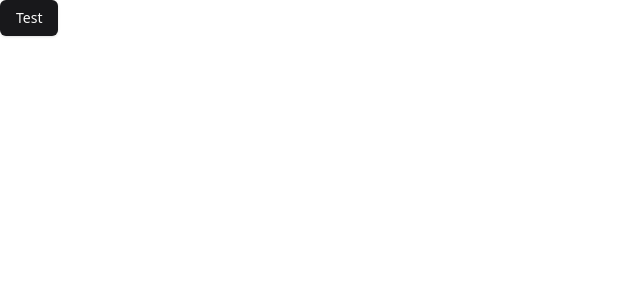
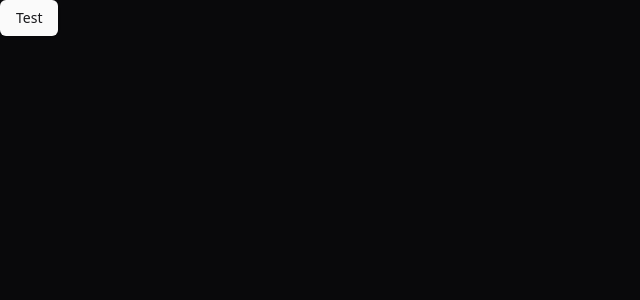
Before and after one commit to kimMichel/nlw-ai-web, a React (Vite) app: page / in a window 1280 px wide. Shown: the top 300 px of the page, without its empty margins (0-640 px from the left). Built offline with nearby package versions, Linux system fonts and the light colour scheme.

Commit message:
configure dark theme

```diff
--- a/src/index.css
+++ b/src/index.css
@@ -4,65 +4,26 @@
 
 @layer base {
   :root {
-    --background: 0 0% 100%;
-    --foreground: 240 10% 3.9%;
-
-    --card: 0 0% 100%;
-    --card-foreground: 240 10% 3.9%;
-
-    --popover: 0 0% 100%;
-    --popover-foreground: 240 10% 3.9%;
-
-    --primary: 240 5.9% 10%;
-    --primary-foreground: 0 0% 98%;
-
-    --secondary: 240 4.8% 95.9%;
-    --secondary-foreground: 240 5.9% 10%;
-
-    --muted: 240 4.8% 95.9%;
-    --muted-foreground: 240 3.8% 46.1%;
-
-    --accent: 240 4.8% 95.9%;
-    --accent-foreground: 240 5.9% 10%;
-
-    --destructive: 0 84.2% 60.2%;
-    --destructive-foreground: 0 0% 98%;
-
-    --border: 240 5.9% 90%;
-    --input: 240 5.9% 90%;
-    --ring: 240 10% 3.9%;
-
-    --radius: 0.5rem;
-  }
-
-  .dark {
     --background: 240 10% 3.9%;
     --foreground: 0 0% 98%;
-
     --card: 240 10% 3.9%;
     --card-foreground: 0 0% 98%;
-
     --popover: 240 10% 3.9%;
     --popover-foreground: 0 0% 98%;
-
     --primary: 0 0% 98%;
     --primary-foreground: 240 5.9% 10%;
-
     --secondary: 240 3.7% 15.9%;
     --secondary-foreground: 0 0% 98%;
-
     --muted: 240 3.7% 15.9%;
     --muted-foreground: 240 5% 64.9%;
-
     --accent: 240 3.7% 15.9%;
     --accent-foreground: 0 0% 98%;
-
     --destructive: 0 62.8% 30.6%;
     --destructive-foreground: 0 0% 98%;
-
     --border: 240 3.7% 15.9%;
     --input: 240 3.7% 15.9%;
     --ring: 240 4.9% 83.9%;
+    --radius: 0.5rem;
   }
 }
 
```
